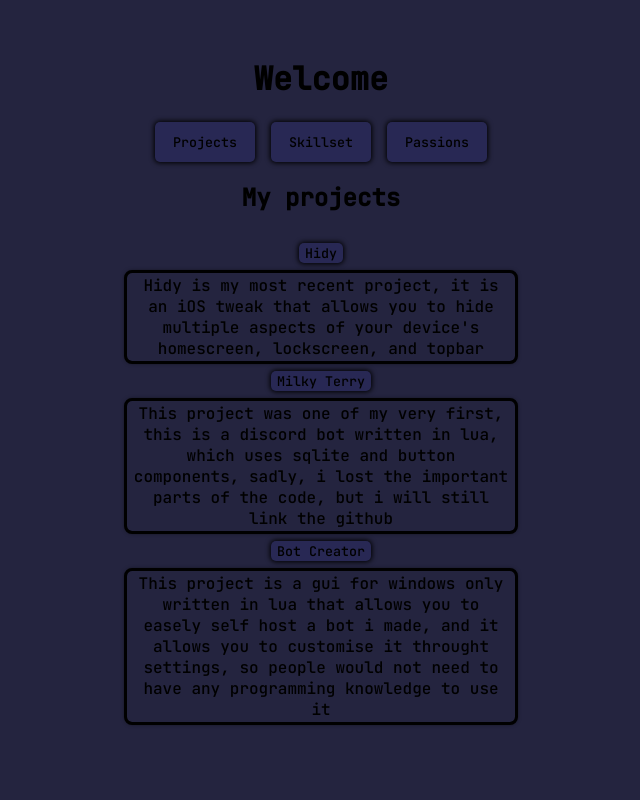
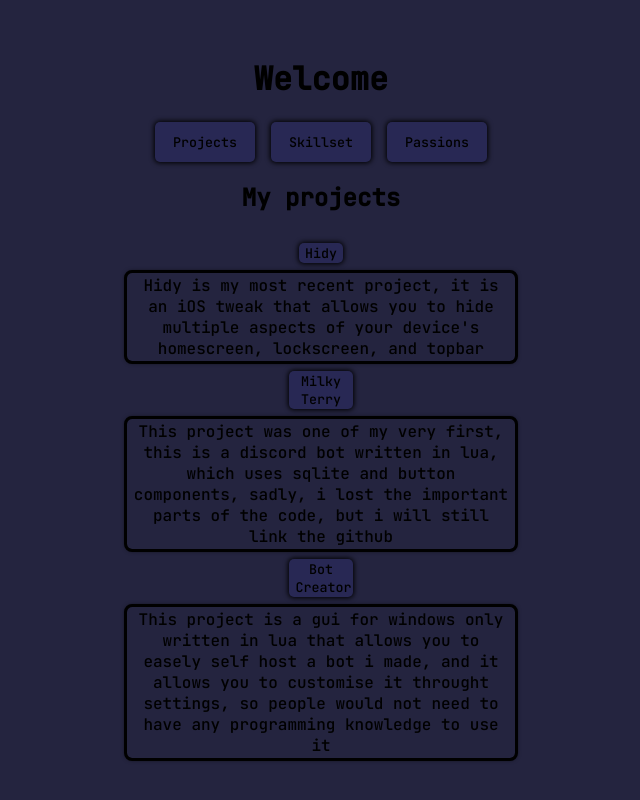
Before and after one commit to justdie386/justdie, a SvelteKit app: page / in a window 1280 px wide. Shown: the top 800 px of the page, without its empty margins (339-979 px from the left). Built offline with nearby package versions, Linux system fonts and the light colour scheme.

Commit message:
Update projects.svelte

```diff
--- a/src/routes/projects.svelte
+++ b/src/routes/projects.svelte
@@ -28,8 +28,8 @@
     }
 	button {
 		font-size: revert;
-		max-width: 100px;
-		max-height: 40px;
+		max-width: 5%;
+		max-height: 2%;
 		border-radius: 5px;
 		border: none;
 		background-color: #282854;
```
